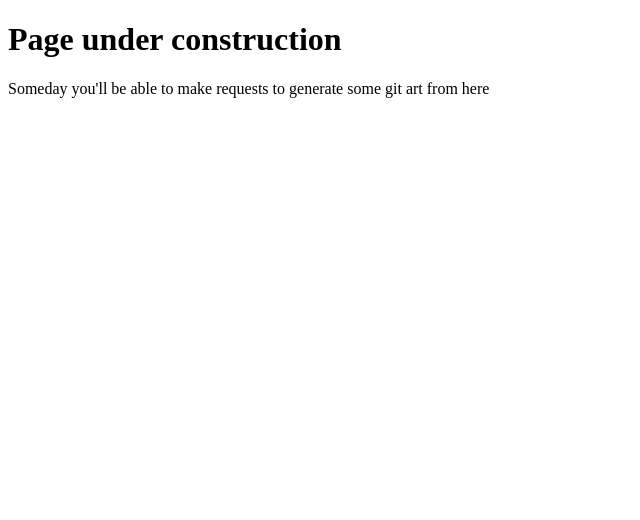
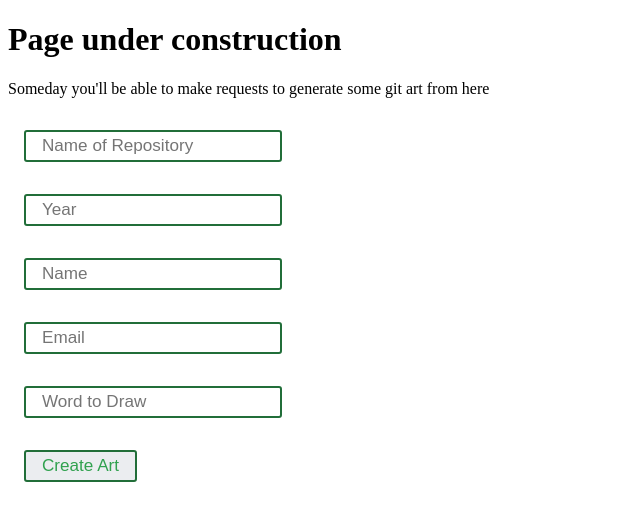
Before and after one commit to maxnovak/git-art-web, a React (Vite) app: page / in a window 1280 px wide. Shown: the top 520 px of the page, without its empty margins (0-640 px from the left). Built offline with nearby package versions, Linux system fonts and the light colour scheme.

Commit message:
Add simple form using button to app

```diff
--- a/src/App.tsx
+++ b/src/App.tsx
@@ -1,9 +1,11 @@
 import React from "react";
+import { Form } from "./Form";
 
 // eslint-disable-next-line @typescript-eslint/explicit-module-boundary-types
 export const App = () => (
   <React.Fragment>
     <h1>Page under construction</h1>
     <p>Someday you&apos;ll be able to make requests to generate some git art from here</p>
+    <Form />
   </React.Fragment>
 );
--- /dev/null
+++ b/src/Form/index.tsx
@@ -0,0 +1,25 @@
+import React from 'react';
+import styled from 'styled-components';
+import { Button } from '../Button';
+import { TextField } from '../InputFields';
+
+const InputContainer = styled.div`
+  display: flex;
+  justify-content: start;
+  flex-wrap: wrap;
+  max-width: 300px;
+`;
+
+// eslint-disable-next-line @typescript-eslint/explicit-module-boundary-types
+export const Form = () => {
+  return <React.Fragment>
+    <InputContainer>
+      <TextField type="text" placeholder="Name of Repository" />
+      <TextField type="number" placeholder="Year" />
+      <TextField type="text" placeholder="Name" />
+      <TextField type="email" placeholder="Email" />
+      <TextField type="text" placeholder="Word to Draw" />
+    </InputContainer>
+    <Button>Create Art</Button>
+  </React.Fragment>
+}
```
Also changed, not shown: 2 other files (tests, documents, lock files or other folders).
